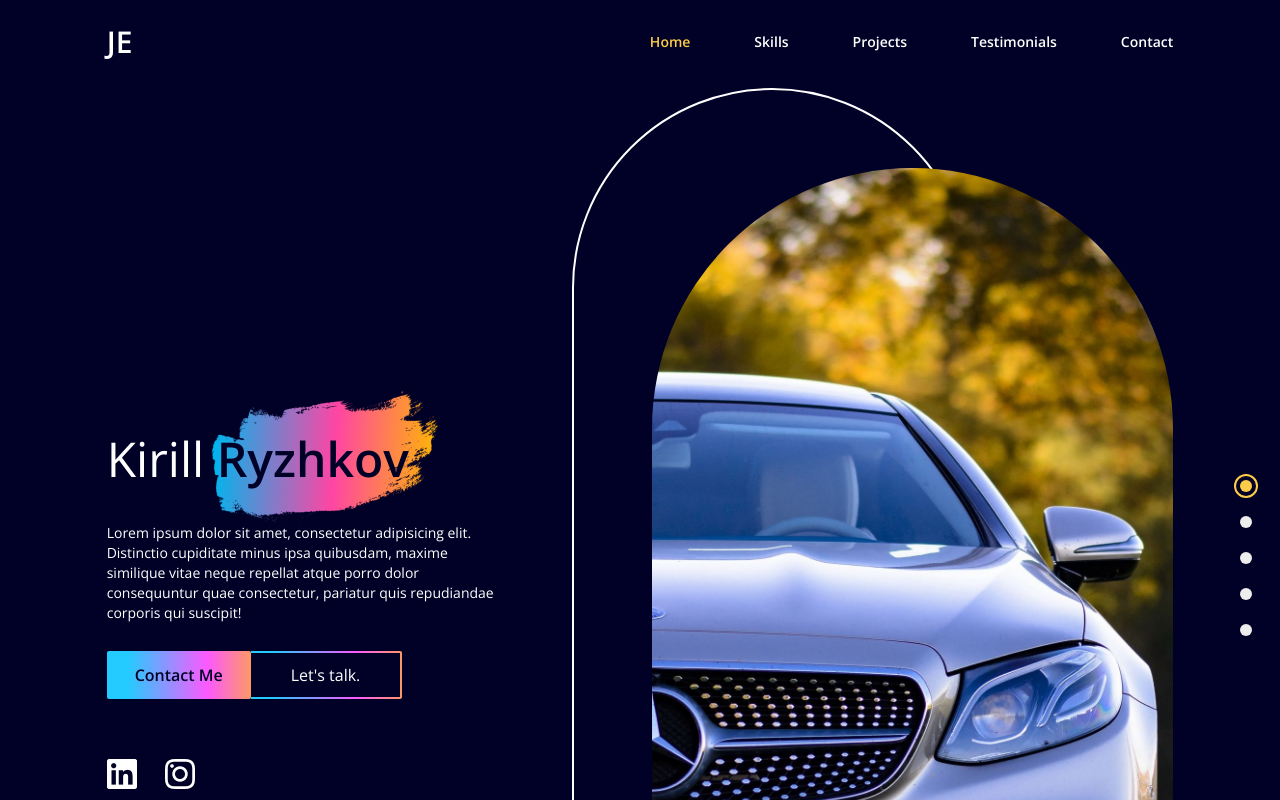
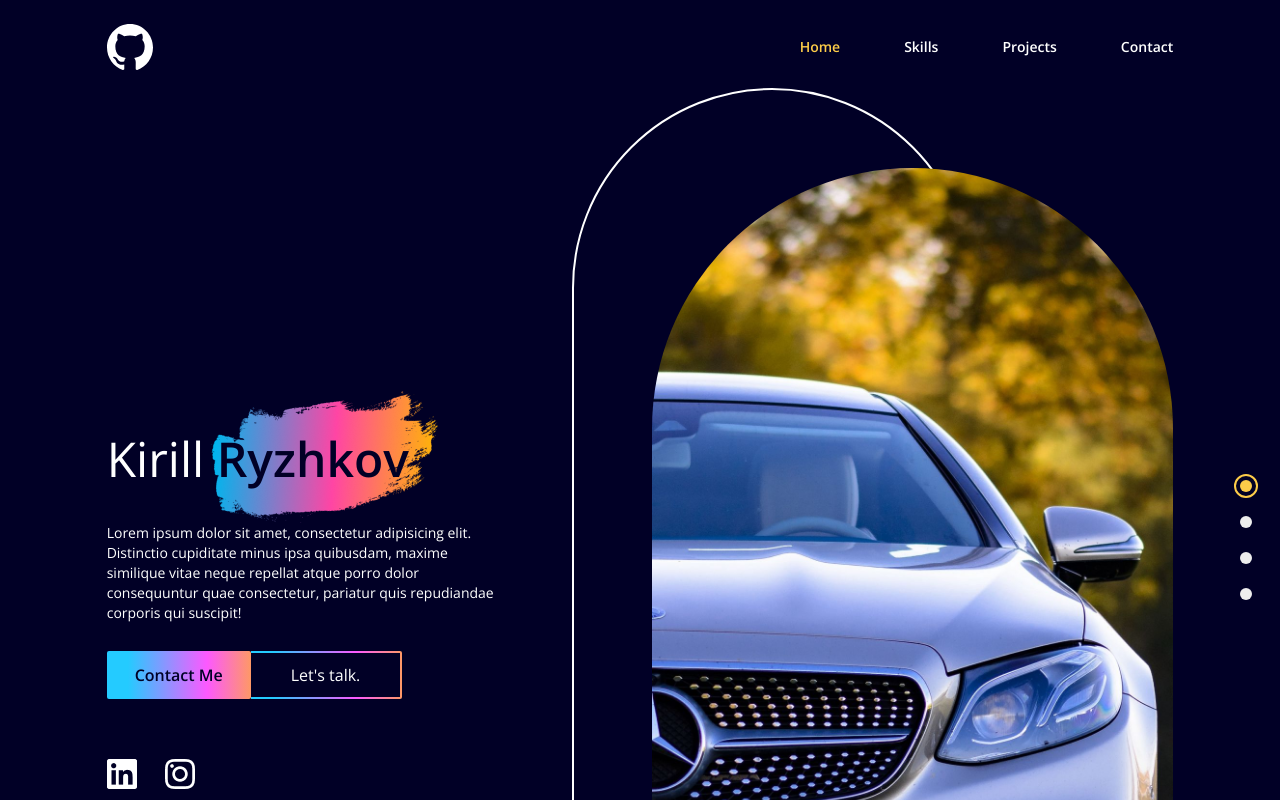
Before and after one commit to SmokeGuap/Portfolio, a React (Vite) app: page / in a window 1280 px wide. Shown: the top 800 px of the page. Built offline with nearby package versions, Linux system fonts and the light colour scheme.

Commit message:
Some fixes

```diff
--- a/src/components/DotGroup.tsx
+++ b/src/components/DotGroup.tsx
@@ -29,14 +29,6 @@ function DotGroup({ selectedPage, setSelectedPage }: DotGroupContext) {
         onClick={() => setSelectedPage('projects')}
       ></AnchorLink>
       <AnchorLink
-        className={`${
-          selectedPage == 'testimonials' ? selectedStyles : 'bg-gray'
-        }
-  w-3 h-3 rounded-full`}
-        href={`#testimonials`}
-        onClick={() => setSelectedPage('testimonial')}
-      ></AnchorLink>
-      <AnchorLink
         className={`${selectedPage == 'contact' ? selectedStyles : 'bg-gray'}
   w-3 h-3 rounded-full`}
         href={`#contact`}
--- a/src/components/Landing.tsx
+++ b/src/components/Landing.tsx
@@ -70,7 +70,7 @@ function Landing({ setSelectedPage }: LandingContext) {
         >
           <AnchorLink
             className='bg-gradient-rainblue text-dark-blue rounded-sm py-3 px-7 font-semibold
-              hover:bg-blue-300 hover:text-white transition duration-500'
+              hover:bg-blue hover:text-white transition duration-500'
             onClick={() => setSelectedPage('contact')}
             href='#contact'
           >
@@ -81,7 +81,7 @@ function Landing({ setSelectedPage }: LandingContext) {
             onClick={() => setSelectedPage('contact')}
             href='#contact'
           >
-            <div className='bg-dark-blue hover:text-red-300 transition duration-500 w-full h-full flex items-center justify-center px-10 font-opensans'>
+            <div className='bg-dark-blue hover:text-red transition duration-500 w-full h-full flex items-center justify-center px-10 font-opensans'>
               Let's talk.
             </div>
           </AnchorLink>
--- a/src/components/Navbar.tsx
+++ b/src/components/Navbar.tsx
@@ -3,6 +3,7 @@ import useMediaQuery from '../hooks/useMediaQuery';
 import AnchorLink from 'react-anchor-link-smooth-scroll';
 import openMenu from '../assets/openMenu.svg?url';
 import closeMenu from '../assets/closeMenu.svg?url';
+import github from '../assets/github.svg?url';
 
 type NavbarContext = {
   isTopOfPage: boolean;
@@ -38,9 +39,14 @@ function Navbar({ isTopOfPage, selectedPage, setSelectedPage }: NavbarContext) {
   const navbarBackground = isTopOfPage ? '' : 'bg-red';
 
   return (
-    <nav className={`${navbarBackground} w-full z-40 fixed top-0 py-6`}>
+    <nav
+      className={`${navbarBackground} w-full z-40 fixed top-0 py-6 transition duration-300`}
+    >
       <div className='flex items-center justify-between mx-auto w-5/6'>
-        <h4 className='text-3xl font-bold'>JE</h4>
+        {/* <h4 className='text-3xl font-bold'></h4> */}
+        <a href='https://github.com/SmokeGuap'>
+          <img src={github} width={'46px'} />
+        </a>
         {isAboveSmallScreens ? (
           <div className='flex justify-between gap-16 text-sm font-semibold'>
             <Link
@@ -55,11 +61,6 @@ function Navbar({ isTopOfPage, selectedPage, setSelectedPage }: NavbarContext) {
             />
             <Link
               page='Projects'
-              selectedPage={selectedPage}
-              setSelectedPage={setSelectedPage}
-            />
-            <Link
-              page='Testimonials'
               selectedPage={selectedPage}
               setSelectedPage={setSelectedPage}
             />
@@ -102,11 +103,6 @@ function Navbar({ isTopOfPage, selectedPage, setSelectedPage }: NavbarContext) {
                 setSelectedPage={setSelectedPage}
               />
               <Link
-                page='Testimonials'
-                selectedPage={selectedPage}
-                setSelectedPage={setSelectedPage}
-              />
-              <Link
                 page='Contact'
                 selectedPage={selectedPage}
                 setSelectedPage={setSelectedPage}
--- a/src/components/Projects.tsx
+++ b/src/components/Projects.tsx
@@ -30,10 +30,10 @@ const Project = ({ title, subTitle, project }: ProjectContext) => {
   return (
     <motion.div variants={projectVariant} className='relative'>
       <div
-        className='absolute h-full w-full opacity-0 hover:opacity-90 transition duration-500
-      bg-grey z-30 flex flex-col justify-center items-center text-center p-16 text-deep-blue'
+        className='absolute h-full w-full opacity-0 hover:opacity-80 transition duration-500
+      bg-gray z-30 flex flex-col justify-center items-center text-center p-16 text-dark-blue'
       >
-        <p className='text-2xl font-playfair'>{title}</p>
+        <p className='text-2xl'>{title}</p>
         <p className='mt-7'>{subTitle}</p>
       </div>
       <img src={project} alt={project} width={'400px'} />
```
Also changed, not shown: src/assets/github.svg (added).
